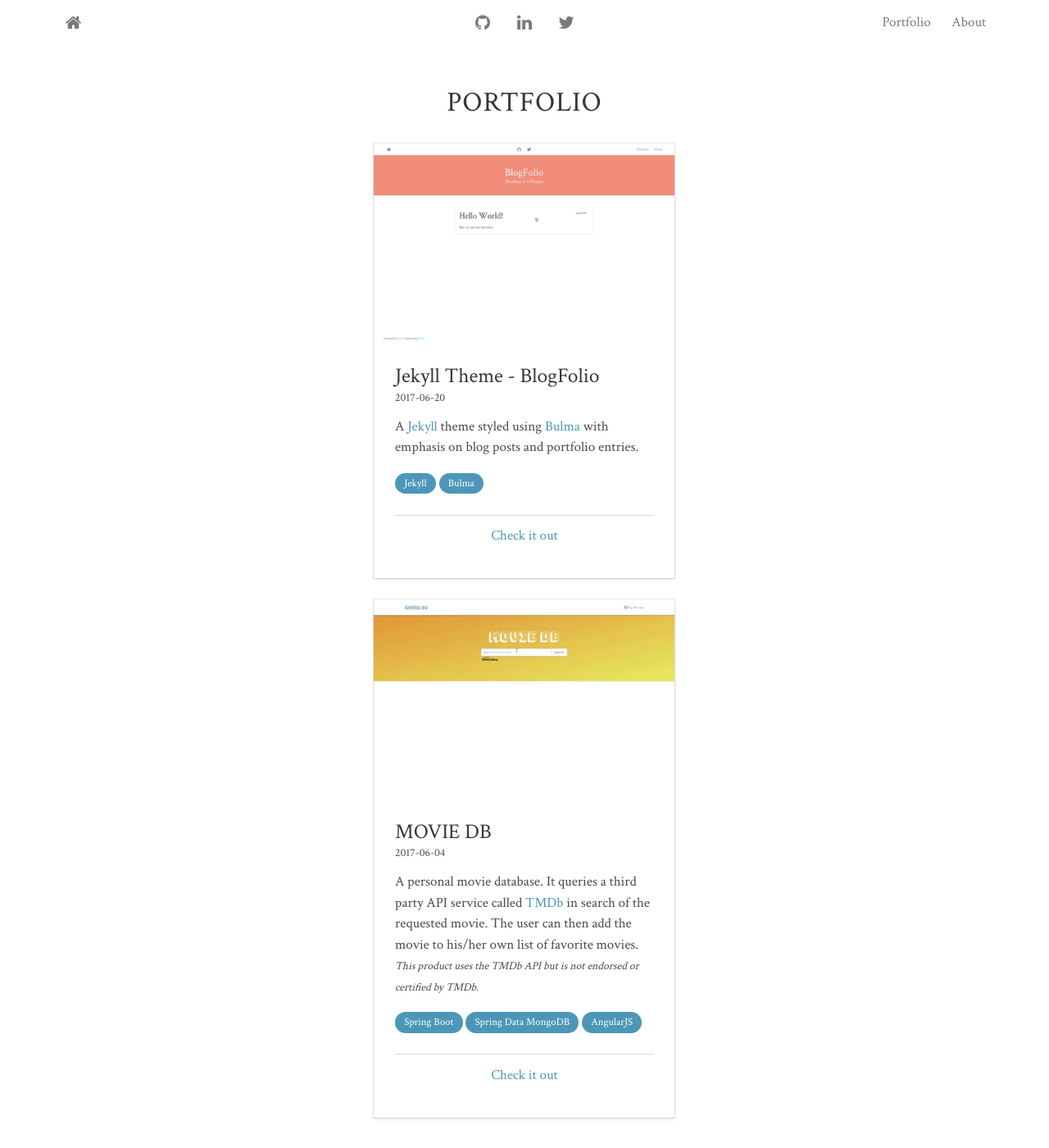
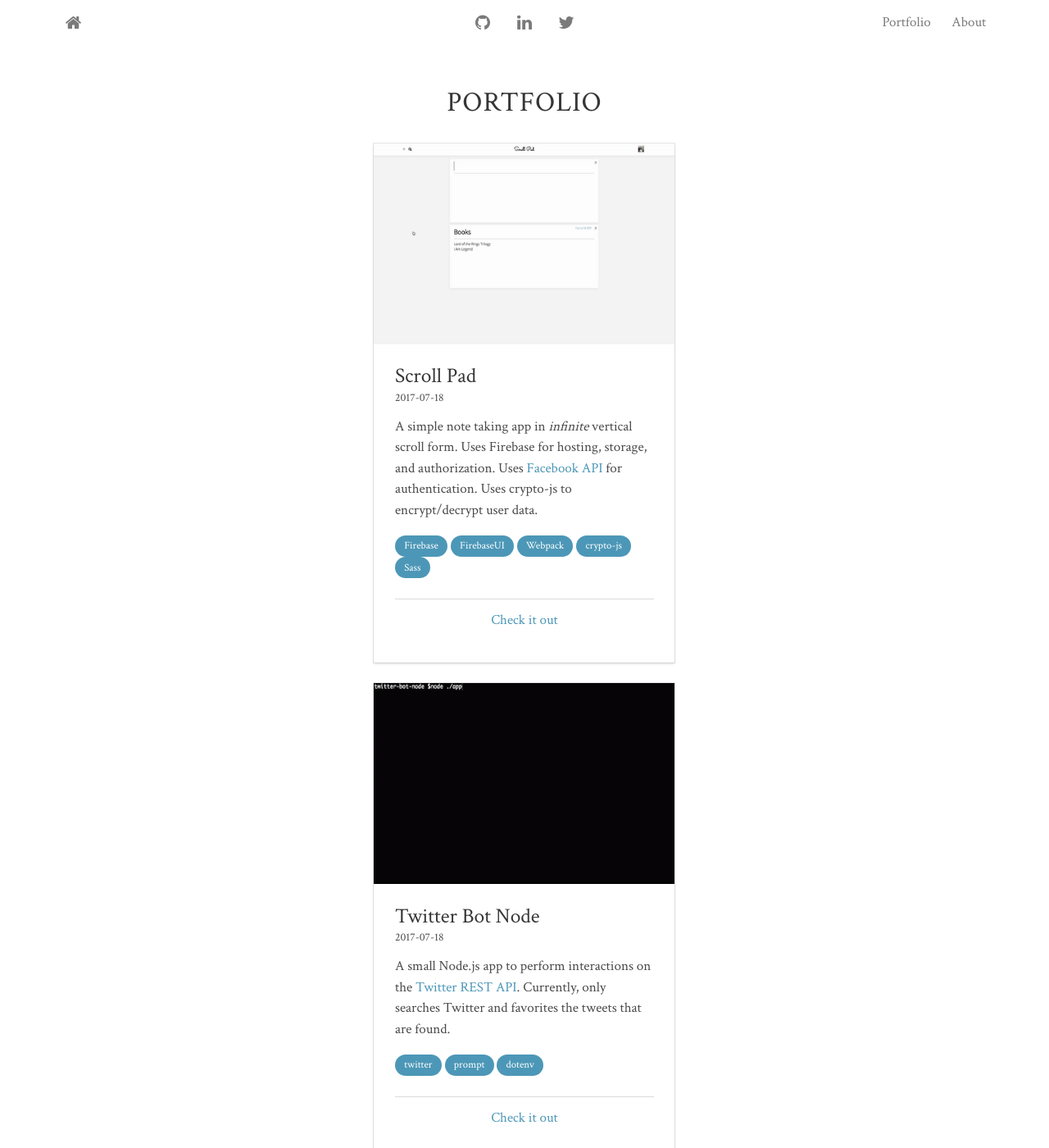
Before and after one commit to lamccloskey/lamccloskey.github.io, a Jekyll site: the page built from pages/portfolio.html, in a window 1280 px wide and 1400 px high. Shown: the whole window at 82% size. Built offline with Jekyll 4.4.1, drawn with Linux system fonts in a browser that asks for light colours.

Commit message:
add twitter bot and scroll pad to portfolio

```diff
--- a/_data/about.json
+++ b/_data/about.json
@@ -1,6 +1,6 @@
 {
     "paragraphs": ["Hello, my name is Logan. I like to spend my time reading, writing code, running, and seeing how many funny pictures of my cats I can take. I created this website using Jekyll and the Bulma CSS framework. The theme is free to use if you're interested, just check out my GitHub page for the source. On this website I will write blog posts on tech topics and showcase some of my personal projects. Initially, at least, I won't keep a consitent pace on blog posts or portfolio updates. However, I will showcase topics I find interesting enough to write about or implement from time to time.",
-        "Please follow me on GitHub or Twitter."
+        "Follow me on GitHub or Twitter."
     ],
     "highlights": [
 
--- a/_data/portfolio.json
+++ b/_data/portfolio.json
@@ -1,5 +1,65 @@
 {
     "items": [{
+            "name": "Scroll Pad",
+            "link": "https://scrollpad.co/",
+            "image": "/images/portfolio/scrollpad.gif",
+            "date_added": "2017-07-18",
+            "description": "A simple note taking app in <em>infinite</em> vertical scroll form. Uses Firebase for hosting, storage, and authorization. Uses <a href='https://developers.facebook.com/' target='_blank'>Facebook API</a> for authentication. Uses crypto-js to encrypt/decrypt user data.",
+            "technologies": [
+                "Firebase", "FirebaseUI", "Webpack", "crypto-js", "Sass"
+            ],
+            "attributes": [{
+                    "name": "Firebase",
+                    "link": "https://firebase.google.com/",
+                    "description": "Firebase helps you build better mobile apps and grow your business."
+                },
+                {
+                    "name": "FirebaseUI",
+                    "link": "https://github.com/firebase/firebaseui-web",
+                    "description": "FirebaseUI is an open-source JavaScript library for Web that provides simple, customizable UI bindings on top of Firebase SDKs to eliminate boilerplate code and promote best practices."
+                },
+                {
+                    "name": "crypto-js",
+                    "link": "https://github.com/brix/crypto-js",
+                    "description": "JavaScript library of crypto standards."
+                },
+                {
+                    "name": "Webpack",
+                    "link": "https://webpack.js.org/",
+                    "description": "webpack is a module bundler for modern JavaScript applications."
+                },
+                {
+                    "name": "Sass",
+                    "link": "http://sass-lang.com/",
+                    "description": "Sass is the most mature, stable, and powerful professional grade CSS extension language in the world."
+                }
+            ]
+        },{
+            "name": "Twitter Bot Node",
+            "link": "https://github.com/lamccloskey/twitter-bot-node",
+            "image": "/images/portfolio/twitter-bot.gif",
+            "date_added": "2017-07-18",
+            "description": "A small Node.js app to perform interactions on the <a href='https://dev.twitter.com/rest/public' target='_blank'>Twitter REST API</a>. Currently, only searches Twitter and favorites the tweets that are found.",
+            "technologies": [
+                "twitter", "prompt", "dotenv"
+            ],
+            "attributes": [{
+                    "name": "twitter",
+                    "link": "https://www.npmjs.com/package/twitter",
+                    "description": "An asynchronous client library for the Twitter REST and Streaming API's."
+                },
+                {
+                    "name": "prompt",
+                    "link": "https://www.npmjs.com/package/prompt",
+                    "description": "A beautiful command-line prompt for node.js"
+                },
+                {
+                    "name": "dotenv",
+                    "link": "https://www.npmjs.com/package/dotenv",
+                    "description": "Dotenv is a zero-dependency module that loads environment variables from a .env file into process.env."
+                }
+            ]
+        },{
             "name": "Jekyll Theme - BlogFolio",
             "link": "https://lamccloskey.github.io/jekyll-theme-blogfolio/",
             "image": "/images/portfolio/blogfolio.gif",
```
Also changed, not shown: images/portfolio/scrollpad.gif (added), images/portfolio/twitter-bot.gif (added).
